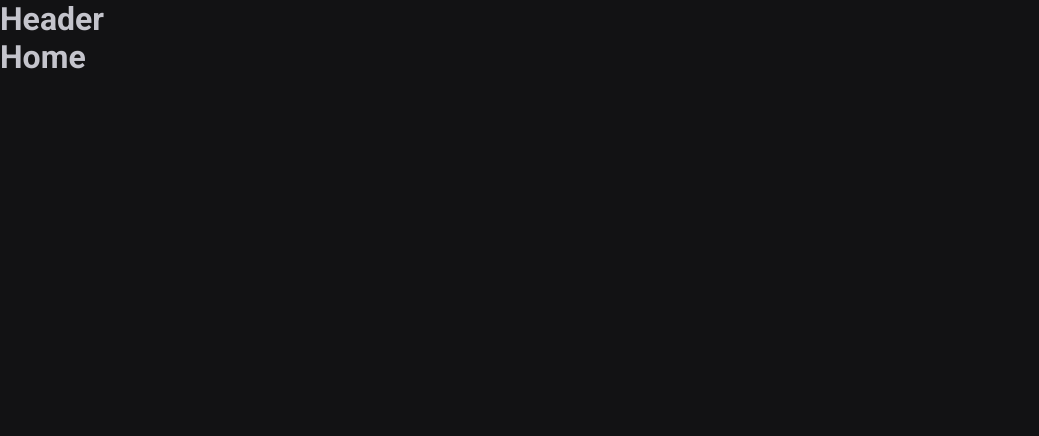
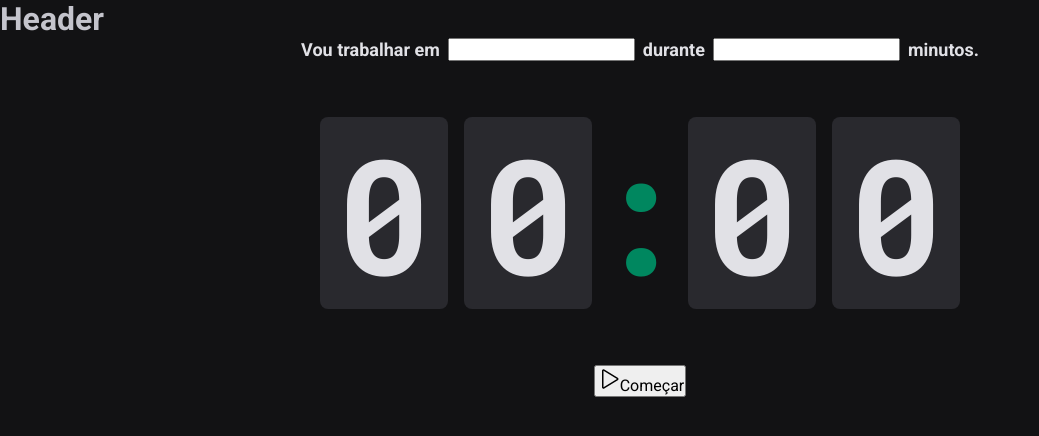
Before and after one commit to RafaelLimaReis/rocketseat_pomodoro, a React (Vite) app: page / in a window 1280 px wide. Shown: the top 436 px of the page, without its empty margins (0-1039 px from the left). Built offline with nearby package versions, Linux system fonts and the light colour scheme.

Commit message:
home do pomodoro

```diff
--- a/package.json
+++ b/package.json
@@ -10,6 +10,7 @@
     "preview": "vite preview"
   },
   "dependencies": {
+    "phosphor-react": "^1.4.1",
     "react": "^18.2.0",
     "react-dom": "^18.2.0",
     "react-router-dom": "^6.21.3",
--- a/src/pages/Home.tsx
+++ /dev/null
@@ -1,7 +0,0 @@
-export function Home() {
-  return (
-    <div>
-      <h1>Home</h1>
-    </div>
-  )
-}
--- /dev/null
+++ b/src/pages/Home/index.tsx
@@ -0,0 +1,38 @@
+import { Play } from 'phosphor-react'
+import {
+  CountdownContainer,
+  FormContainer,
+  HomeContainer,
+  Separator,
+} from './styles'
+
+export function Home() {
+  return (
+    <HomeContainer>
+      <form action="">
+        <FormContainer>
+          <label htmlFor="task">Vou trabalhar em</label>
+          <input id="task" type="text" />
+
+          <label htmlFor="minutesAmount">durante</label>
+          <input id="minutesAmount" type="number" />
+
+          <span>minutos.</span>
+        </FormContainer>
+
+        <CountdownContainer>
+          <span>0</span>
+          <span>0</span>
+          <Separator>:</Separator>
+          <span>0</span>
+          <span>0</span>
+        </CountdownContainer>
+
+        <button type="submit">
+          <Play size={24} />
+          Começar
+        </button>
+      </form>
+    </HomeContainer>
+  )
+}
--- /dev/null
+++ b/src/pages/Home/styles.ts
@@ -0,0 +1,53 @@
+import styled from 'styled-components'
+
+export const HomeContainer = styled.main`
+  flex: 1;
+  display: flex;
+  flex-direction: column;
+  align-items: center;
+  justify-content: center;
+
+  form {
+    display: flex;
+    flex-direction: column;
+    align-items: center;
+    gap: 3.5rem;
+  }
+`
+
+export const FormContainer = styled.div`
+  width: 100%;
+  display: flex;
+  align-items: center;
+  justify-content: center;
+  gap: 0.5rem;
+  color: ${(props) => props.theme['gray-100']};
+  font-size: 1.125rem;
+  font-weight: bold;
+  flex-wrap: wrap;
+`
+
+export const CountdownContainer = styled.div`
+  font-family: 'Roboto Mono', monospace;
+  font-size: 10rem;
+  line-height: 8rem;
+  color: ${(props) => props.theme['gray-100']};
+  display: flex;
+  gap: 1rem;
+
+  span {
+    background: ${(props) => props.theme['gray-700']};
+    padding: 2rem 1rem;
+    border-radius: 8px;
+  }
+`
+
+export const Separator = styled.div`
+  padding: 2rem 0;
+  color: ${(props) => props.theme['green-500']};
+
+  width: 4rem;
+  overflow: hidden;
+  display: flex;
+  justify-content: center;
+`
--- a/src/styles/themes/global.ts
+++ b/src/styles/themes/global.ts
@@ -15,6 +15,7 @@
     body {
         background: ${(props) => props.theme['gray-900']};
         color: ${(props) => props.theme['gray-300']};
+        -webkit-font-smoothing: antialiased;
     }
 
     body, input, textarea, button {
```
Also changed, not shown: 1 other file (tests, documents, lock files or other folders).
